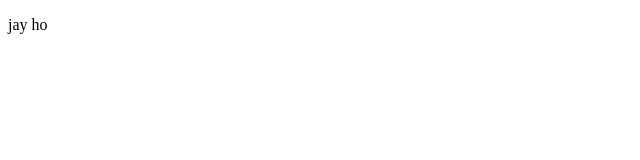
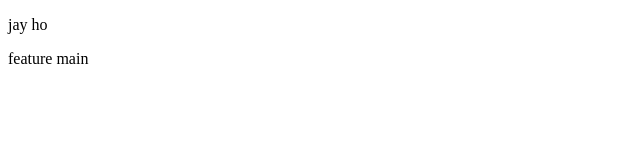
Before and after one commit to 382350/localrepo, a plain HTML site: page index.html in a window 1280 px wide. Shown: the full height of the page, 0-640 px from the left. Drawn offline with Linux system fonts and the light colour scheme.

Commit message:
add new feature

```diff
--- a/index.html
+++ b/index.html
@@ -7,5 +7,7 @@
 </head>
 <body>
     <p>jay ho</p>
+    <p>feature main</p>
+
 </body>
 </html>
```
